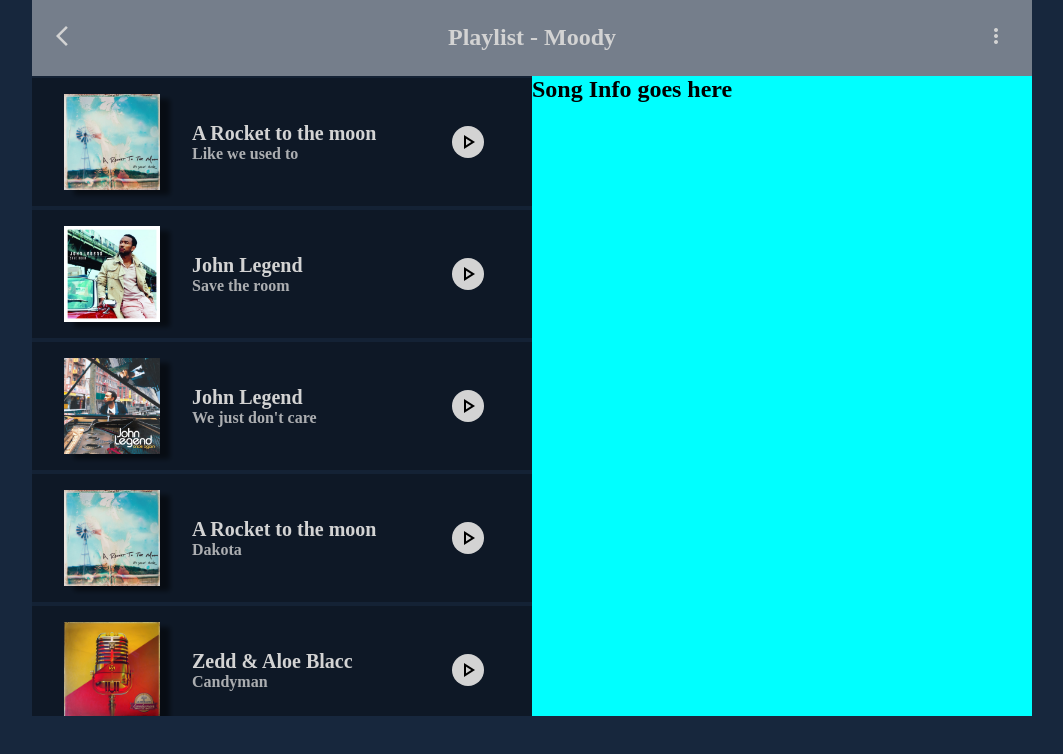
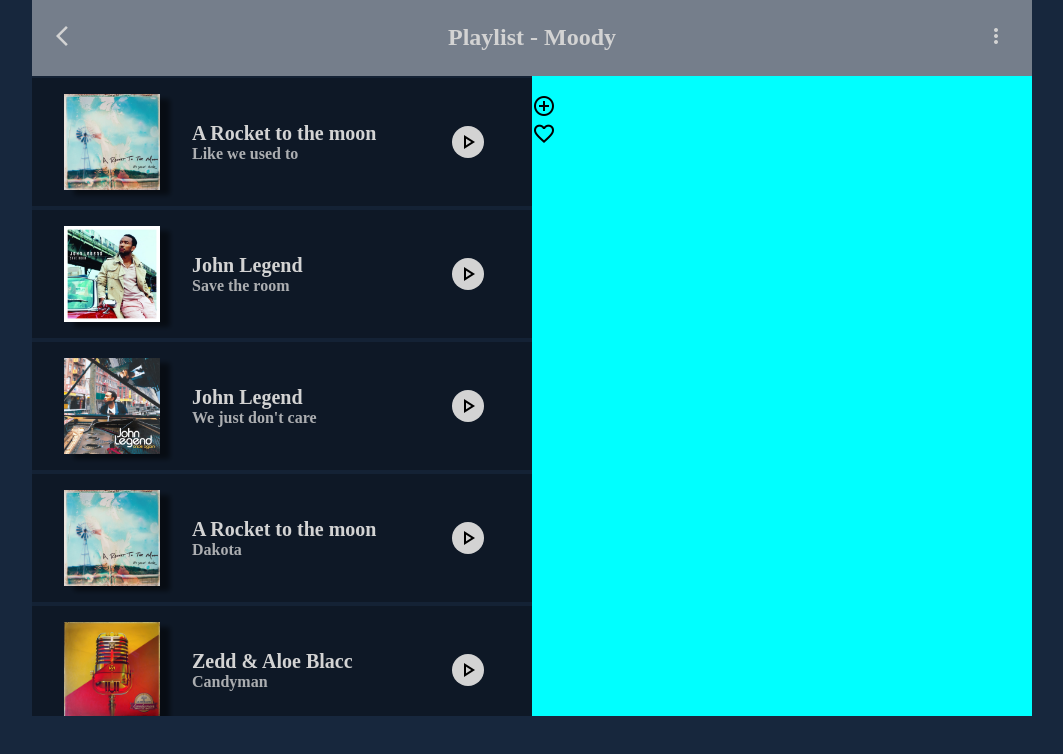
Before and after one commit to Bosseyang/Task2-react-media-player, a React (Vite) app in the folder react-media-player/: page / in a window 1280 px wide. Shown: the top 754 px of the page, without its empty margins (108-1171 px from the left). Built offline with nearby package versions, Linux system fonts and the light colour scheme.

Commit message:
Update songsection.tsx

```diff
--- a/react-media-player/src/components/songsection.tsx
+++ b/react-media-player/src/components/songsection.tsx
@@ -1,9 +1,17 @@
 import type { ReactElement } from "react";
+import SongInfo from "./SongInfo";
 
-export default function SongSection(): ReactElement {
+interface ISongDataProps {
+  artist: string;
+  title: string;
+  image: string;
+}
+
+export default function SongSection(props: ISongDataProps): ReactElement {
   return (
     <section className="section song-section" id="song-section">
-      <h1>Song Info goes here</h1>
+      <img src={props.image} alt={props.title} />
+      <SongInfo title={props.title} artist={props.artist} />
     </section>
   );
 }
```
